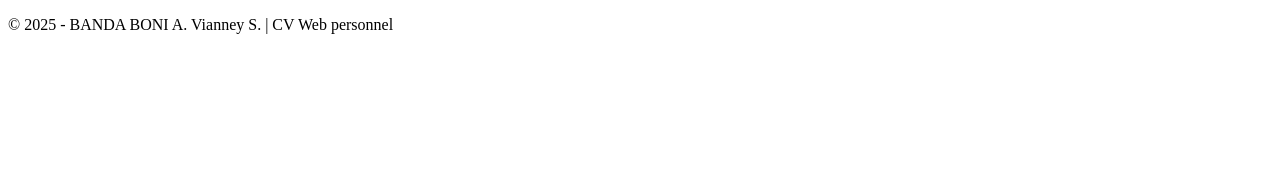
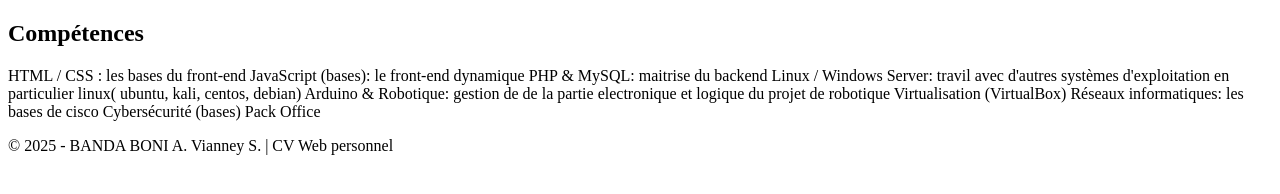
Before and after one commit to VxOverflow/mon-cv, a plain HTML site: page index.html in a window 1280 px wide. Drawn offline with Linux system fonts and the light colour scheme.

Commit message:
mise en place de la sections compétences

```diff
--- a/index.html
+++ b/index.html
@@ -20,6 +20,20 @@
 
     </section>
     <section id="competences">
+         <!-- Compétences -->
+  <section id="competences">
+    <h2>Compétences</h2>
+    <div class="skills">
+      <span>HTML / CSS : les bases du front-end</span>
+      <span>JavaScript (bases): le front-end dynamique </span>
+      <span>PHP & MySQL: maitrise du backend</span>
+      <span>Linux / Windows Server: travil avec d'autres systèmes d'exploitation en particulier linux( ubuntu, kali, centos, debian)</span>
+      <span>Arduino & Robotique: gestion de de la partie electronique et logique du projet de robotique </span>
+      <span>Virtualisation (VirtualBox)</span>
+      <span>Réseaux informatiques: les bases de cisco</span>
+      <span>Cybersécurité (bases)</span>
+      <span>Pack Office</span>
+    </div>
 
     </section>
     <section id="associations">
```
